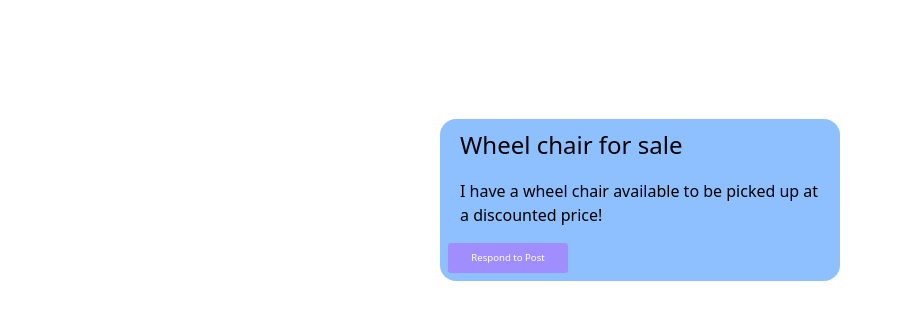
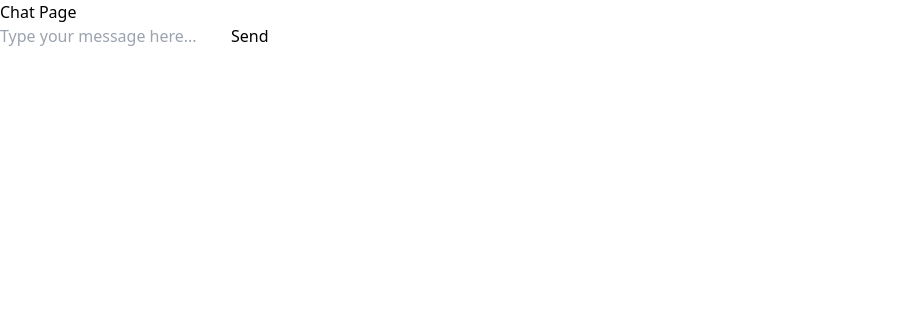
Before and after one commit to vivianzo/hackmit24, a React (Vite) app: page / in a window 1280 px wide. Shown: the top 320 px of the page, without its empty margins (0-903 px from the left). Built offline with nearby package versions, Linux system fonts and the light colour scheme.

Commit message:
added sample chat
sample chat

```diff
--- a/src/App.jsx
+++ b/src/App.jsx
@@ -1,12 +1,16 @@
 import React from 'react';
-import Post from './components/post';
+import ChatPage from './components/chatComponent';
 
-function App() {
-    return (
-      <div className="flex">
-        <Post title = "Wheel chair for sale" text = "I have a wheel chair available to be picked up at a discounted price!"/>
-      </div>
-    );
-  }
+const App = () => {
+  return (
+    <div className="App">
+      <ChatPage />
+    </div>
+  );
+};
 
-  export default App;
+export default App;
+
+
+
+  //<Post title = "Wheel chair for sale" text = "I have a wheel chair available to be picked up at a discounted price!"/>
--- a/src/components/chatComponent.jsx
+++ b/src/components/chatComponent.jsx
@@ -0,0 +1,45 @@
+import React, { useState } from 'react';
+
+const ChatPage = () => {
+  const [messages, setMessages] = useState([]);  // Chat messages state
+  const [newMessage, setNewMessage] = useState('');  // Input state for new message
+
+  const handleSendMessage = () => {
+    // Prevent adding empty messages
+    if (newMessage.trim() === "") return;
+
+    // Add the new message to the messages array
+    setMessages([...messages, newMessage]);
+
+    // Clear the input field after sending
+    setNewMessage('');
+  };
+
+  return (
+    <div>
+      <h2>Chat Page</h2>
+
+      {/* Display messages */}
+      <div className="messages-container">
+        {messages.map((msg, index) => (
+          <div key={index} className="message">
+            {msg}
+          </div>
+        ))}
+      </div>
+
+      {/* Input for new messages */}
+      <div className="message-input">
+        <input
+          type="text"
+          value={newMessage}
+          onChange={(e) => setNewMessage(e.target.value)}
+          placeholder="Type your message here..."
+        />
+        <button onClick={handleSendMessage}>Send</button>
+      </div>
+    </div>
+  );
+};
+
+export default ChatPage;
```
Also changed, not shown: src/components/chatComponent.css (added).
